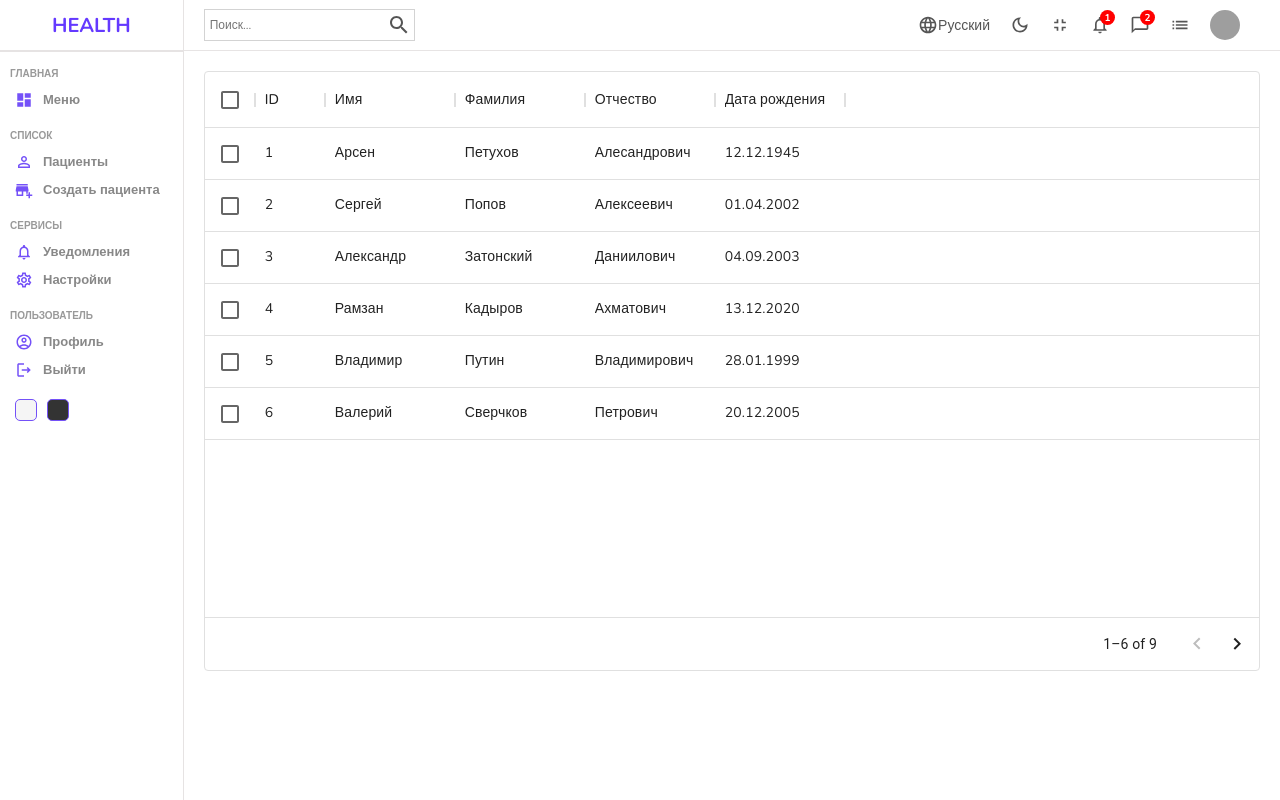
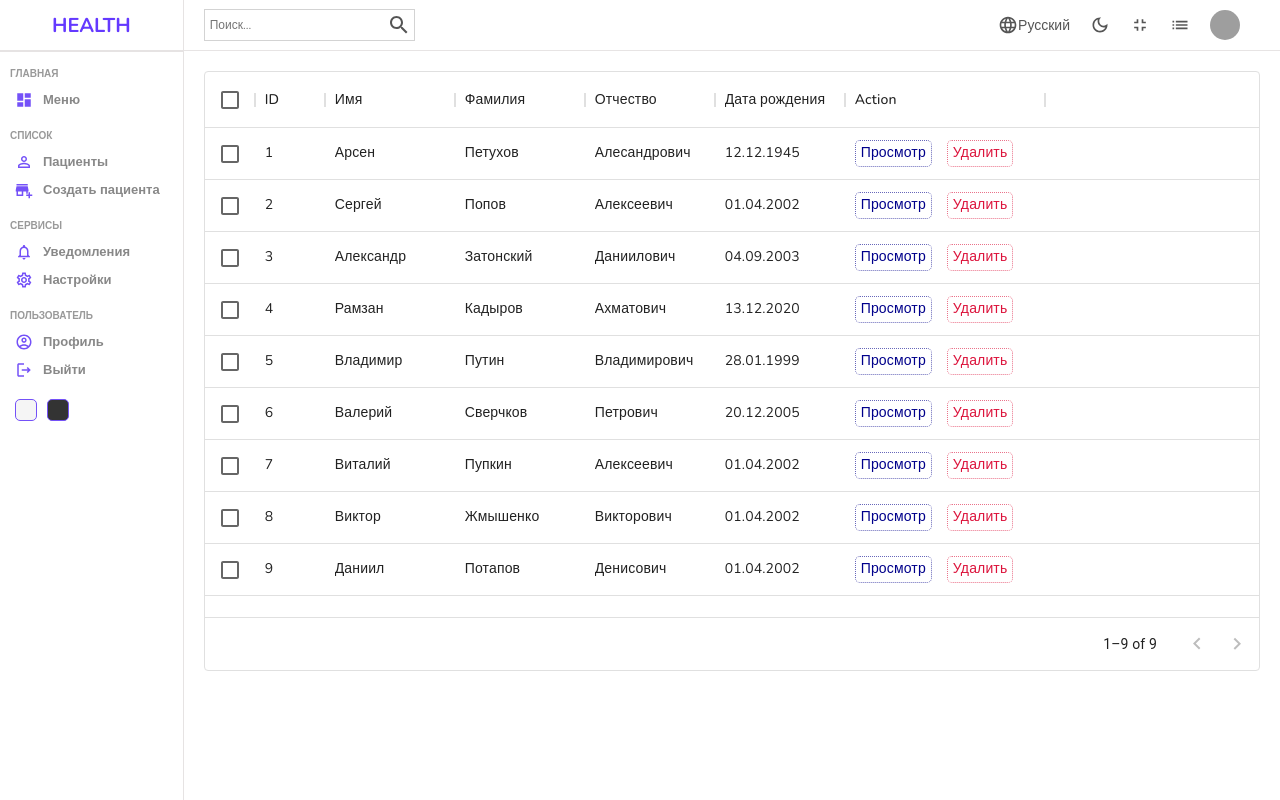
Before and after one commit to Teak1yari/Health, a React (Create React App) app: page /users in a window 1280 px wide. Built offline with nearby package versions, Linux system fonts and the light colour scheme; grey boxes are pictures that could not be loaded.

Commit message:
добавил кнопку просмотреть пациента и удалить, а также стили к ним

```diff
--- a/src/components/datatable/Datatable.jsx
+++ b/src/components/datatable/Datatable.jsx
@@ -1,42 +1,27 @@
 import "./datatable.scss"
 import { DataGrid } from '@mui/x-data-grid';
-
-const columns = [
-  { field: 'id', headerName: 'ID', width: 70 },
-  { field: 'firstName', headerName: 'Имя', width: 130 },
-  { field: 'lastName', headerName: 'Фамилия', width: 130 },
-  { field: 'secondName', headerName: 'Отчество', width: 130 },
-  {
-    field: 'age',
-    headerName: 'Дата рождения',
-    width: 130,
-  },
-];
-
-const rows = [
-  { id: 1, lastName: 'Петухов', firstName: 'Арсен', secondName: 'Алесандрович', age: '12.12.1945' },
-  { id: 2, lastName: 'Попов', firstName: 'Сергей', secondName: 'Алексеевич', age: '01.04.2002' },
-  { id: 3, lastName: 'Затонский', firstName: 'Александр', secondName: 'Даниилович', age: '04.09.2003' },
-  { id: 4, lastName: 'Кадыров', firstName: 'Рамзан', secondName: 'Ахматович', age: '13.12.2020' },
-  { id: 5, lastName: 'Путин', firstName: 'Владимир', secondName: 'Владимирович', age: '28.01.1999' },
-  { id: 6, lastName: 'Сверчков', firstName: 'Валерий', secondName: 'Петрович', age: '20.12.2005' },
-  { id: 7, lastName: 'Пупкин', firstName: 'Виталий', secondName: 'Алексеевич', age: '01.04.2002' },
-  { id: 8, lastName: 'Жмышенко', firstName: 'Виктор', secondName: 'Викторович', age: '01.04.2002' },
-  { id: 9, lastName: 'Потапов', firstName: 'Даниил', secondName: 'Денисович', age: '01.04.2002' },
-];
+import { userColumns , userRows } from "../../datatables";
 
 const Datatable = () => {
+  const actionColumn = [{field: "action", headerName: "Action", width: 200, renderCell:()=>{
+    return (
+      <div className="cellAction">
+        <div className="viewButton">Просмотр</div>
+        <div className="deleteButton">Удалить</div>
+      </div>
+    )
+  }}];
   return (
     <div className="datatable">
         <DataGrid
-        rows={rows}
-        columns={columns}
-        pageSize={6}
-        rowsPerPageOptions={[5]}
+        rows={userRows}
+        columns={userColumns.concat(actionColumn)}
+        pageSize={9}
+        rowsPerPageOptions={[9]}
         checkboxSelection
       />
     </div>
-  )
+  );
 }
 
 export default Datatable
--- a/src/components/datatable/datatable.scss
+++ b/src/components/datatable/datatable.scss
@@ -1,4 +1,26 @@
 .datatable{
     height: 600px;
     padding: 20px;
+
+    .cellAction{
+        display: flex;
+        align-items: center;
+        gap: 15px;
+
+        .viewButton{
+            padding: 2px 5px;
+            border-radius: 5px;
+            color: darkblue;
+            border: 1px dotted rgba(0, 0,139, 0.596);
+            cursor: pointer;
+        }
+
+        .deleteButton{
+            padding: 2px 5px;
+            border-radius: 5px;
+            color: crimson;
+            border: 1px dotted rgba(220, 20, 60, 0.6);
+            cursor: pointer;
+        }
+    }
 }
--- a/src/components/navbar/Navbar.jsx
+++ b/src/components/navbar/Navbar.jsx
@@ -4,8 +4,6 @@ import SearchOutlinedIcon from '@mui/icons-material/SearchOutlined';
 import LanguageOutlinedIcon from '@mui/icons-material/LanguageOutlined';
 import DarkModeOutlinedIcon from '@mui/icons-material/DarkModeOutlined';
 import FullscreenExitOutlinedIcon from '@mui/icons-material/FullscreenExitOutlined';
-import NotificationsNoneIcon from '@mui/icons-material/NotificationsNone';
-import ChatBubbleOutlineIcon from '@mui/icons-material/ChatBubbleOutline';
 import ListOutlinedIcon from '@mui/icons-material/ListOutlined';
 
 const Navbar = () => {
@@ -28,14 +26,6 @@ const Navbar = () => {
             <FullscreenExitOutlinedIcon className='icon'/>
           </div>
           <div className="item">
-            <NotificationsNoneIcon className='icon'/>
-            <div className="counter">1</div>
-          </div>
-          <div className="item">
-            <ChatBubbleOutlineIcon className='icon'/>
-            <div className="counter">2</div>
-          </div>
-          <div className="item">
             <ListOutlinedIcon className='icon'/>
           </div>
           <div className="item">
--- a/src/datatables.js
+++ b/src/datatables.js
@@ -1,12 +1,19 @@
+export const userColumns = [
+    { field: 'id', headerName: 'ID', width: 70 },
+    { field: 'firstName', headerName: 'Имя', width: 130 },
+    { field: 'lastName', headerName: 'Фамилия', width: 130 },
+    { field: 'secondName', headerName: 'Отчество', width: 130 },
+    { field: 'age', headerName: 'Дата рождения', width: 130,},
+]
+
 export const userRows = [
     { id: 1, lastName: 'Петухов', firstName: 'Арсен', secondName: 'Алесандрович', age: '12.12.1945' },
     { id: 2, lastName: 'Попов', firstName: 'Сергей', secondName: 'Алексеевич', age: '01.04.2002' },
     { id: 3, lastName: 'Затонский', firstName: 'Александр', secondName: 'Даниилович', age: '04.09.2003' },
-    { id: 4, lastName: 'Кадыров', firstName: 'Рамзан', secondName: '', age: '13.12.2020' },
+    { id: 4, lastName: 'Кадыров', firstName: 'Рамзан', secondName: 'Ахматович', age: '13.12.2020' },
     { id: 5, lastName: 'Путин', firstName: 'Владимир', secondName: 'Владимирович', age: '28.01.1999' },
     { id: 6, lastName: 'Сверчков', firstName: 'Валерий', secondName: 'Петрович', age: '20.12.2005' },
     { id: 7, lastName: 'Пупкин', firstName: 'Виталий', secondName: 'Алексеевич', age: '01.04.2002' },
     { id: 8, lastName: 'Жмышенко', firstName: 'Виктор', secondName: 'Викторович', age: '01.04.2002' },
     { id: 9, lastName: 'Потапов', firstName: 'Даниил', secondName: 'Денисович', age: '01.04.2002' },
-
 ]
```
